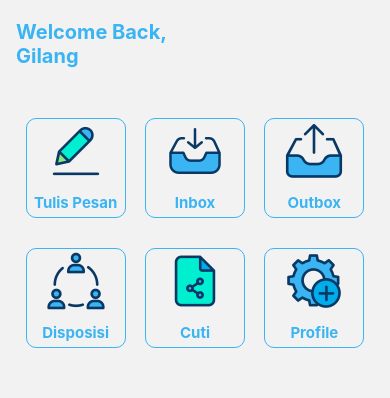
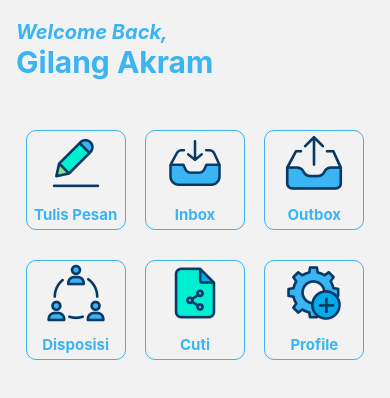
Before and after one commit to indrapuji/mLabkesda, a React Native app: screen /Home in a window 390 px wide. Shown: the top 398 px of the page. Built offline with nearby package versions, Linux system fonts and the light colour scheme.

Commit message:
edit name

```diff
--- a/src/screens/HomeScreen.js
+++ b/src/screens/HomeScreen.js
@@ -14,11 +14,18 @@ const Home = () => {
     <SafeAreaView>
       <View style={{marginHorizontal: 16, marginTop: 20}}>
         <View>
-          <Text style={{fontWeight: '700', fontSize: 20, color: '#3AB4F2'}}>
+          <Text
+            style={{
+              fontWeight: '700',
+              fontSize: 20,
+              color: '#3AB4F2',
+              fontStyle: 'italic',
+            }}
+          >
             Welcome Back,
           </Text>
-          <Text style={{fontWeight: '700', fontSize: 20, color: '#3AB4F2'}}>
-            Gilang
+          <Text style={{fontWeight: '700', fontSize: 30, color: '#3AB4F2'}}>
+            Gilang Akram
           </Text>
         </View>
         <View
```
